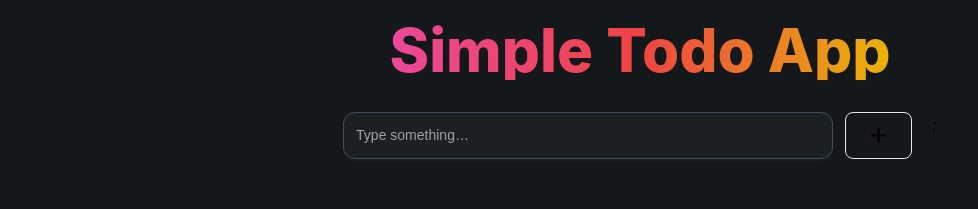
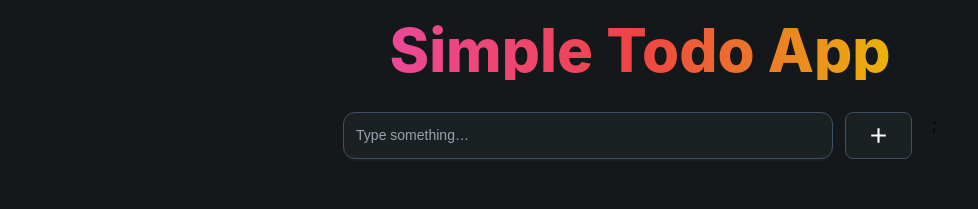
Before and after one commit to doandroidsdreamof/react-firebase-todo-list, a React (Create React App) app: page /home in a window 1280 px wide. Shown: the top 209 px of the page, without its empty margins (0-978 px from the left). Built offline with nearby package versions, Linux system fonts and the light colour scheme; no server answers; the database is empty; sample sign-in values are in the browser's storage.

Commit message:
types && interfaces folder

```diff
--- a/src/App.tsx
+++ b/src/App.tsx
@@ -20,7 +20,7 @@ function App() {
 
 
 
-
+/*
   onAuthStateChanged(auth, (user) => {
     if (user) {
 
@@ -31,9 +31,9 @@ function App() {
       // ...
     }
   });
+*/
 
 
-console.log(user)
 
   return (
     <AuthProvider>
--- a/src/components/todo/AddButton.tsx
+++ b/src/components/todo/AddButton.tsx
@@ -6,7 +6,7 @@ const AddButton = () => {
     <>
       <button
         type='submit'
-        className='  border ml-auto block  focus:outline-none hover:bg-gray-100  font-medium rounded-lg text-sm px-5 py-2.5 mr-2 mb-2 dark:bg-bg-second dark:text-white dark:border-[#3E5060] dark:hover:bg-gray-700 dark:hover:border-[#80BFFF]  dark:focus:ring-gray-700'
+        className='  border ml-auto block  focus:outline-none  font-medium rounded-lg text-sm px-5 py-2.5 mr-2 mb-2 bg-bg-second text-white border-[#3E5060] hover:bg-gray-700 hover:border-[#80BFFF]  focus:ring-gray-700'
       >
         <MdOutlineAdd className='hover:rotate-90   ease-in duration-200' size={25} />
       </button>
--- a/src/index.tsx
+++ b/src/index.tsx
@@ -7,9 +7,9 @@ import { BrowserRouter } from 'react-router-dom'
 
 const root = ReactDOM.createRoot(document.getElementById('root')!)
 root.render(
-  <React.StrictMode>
+
     <BrowserRouter>
         <App />
     </BrowserRouter>
-  </React.StrictMode>,
+
 )
--- a/src/layouts/TodoWrapper.tsx
+++ b/src/layouts/TodoWrapper.tsx
@@ -1,39 +1,52 @@
-import React, { useState, FC, useContext } from 'react'
+import React, { useState, useEffect, useContext, FC, FormEvent, MouseEvent } from 'react'
 import { getAuth } from 'firebase/auth'
 import { AuthContext } from '../context/AuthContext'
+import { db } from '../firebase'
+import { Todosdata, TodoWrapperChildren } from '../types/Todos'
+import {
+  doc,
+  setDoc,
+  Timestamp,
+  addDoc,
+  collection,
+  query,
+  onSnapshot,
+  updateDoc,
+  deleteDoc,
+} from 'firebase/firestore'
 
-interface ChildrenProps {
-  TodoHead: React.ReactNode;
-  TextInput: React.ReactNode;
-  AddButton: React.ReactNode;
-  LogOutButton: React.ReactNode;
-  todos: [ todo: string, completed: boolean, id: string];
-
-
-
-}
-
-const TodoWrapper: FC<ChildrenProps> = (props) => {
+const TodoWrapper: FC<TodoWrapperChildren> = (props) => {
   const auth = getAuth()
   const user = useContext(AuthContext)
-  console.log('here =>', props.todos)
+  const [todos, setTodos]: any[] = useState([])
 
-
+  useEffect(() => {
+    const q = query(collection(db, 'Todo'))
+    const todosArr: Array<Todosdata> = [{ todo: '', completed: false, id: '' }]
+    const unsubscribe = onSnapshot(q, (querySnapshot) => {
+      querySnapshot.forEach((doc) => {
+        todosArr.push({...doc.data(), id: doc.id })
+      })
+      setTodos([todosArr])
+    })
+    return () => unsubscribe();
+  }, [])
+console.log(todos)
   return (
-    <div className={user === null ? 'hidden' : 'bg-bg-color h-screen  '}>
+    <div className={user === null ? 'hidden' : 'bg-bg-color h-screen min-h-fit  '}>
       <div className='flex flex-col  justify-center p-5 items-center gap-y-8'>
         {props.TodoHead}
         <div className=' w-fit justify-center flex flex-col  '>
           {props.TextInput}
-       <div className=" border-white w-full"></div>
+          <div className=' border-white w-full'>
+
+
           </div>
         </div>
-      <div className='w-fit h-fit flex   absolute bottom-5 left-5 '>
+      </div>
+      <div className='w-fit h-fit flex absolute bottom-5 left-5 flex-col-reverse'>
         {props.LogOutButton}
       </div>
-
-
-
     </div>
   )
 }
--- a/src/pages/Home.tsx
+++ b/src/pages/Home.tsx
@@ -20,28 +20,14 @@ import AddButton from '../components/todo/AddButton'
 import TodoWrapper from '../layouts/TodoWrapper'
 import { type } from 'os'
 
-interface Todosdata {
-  todo?: string;
-  completed?: boolean;
-  id?: string;
-}
+
 
 const Home: FC = () => {
   const [input, getInput] = useState('')
-  const [todos, setTodos]: any[] = useState([])
-  const user: any = useContext(AuthContext)
-  const auth: any = getAuth()
+  const user = useContext(AuthContext)
+  const auth = getAuth()
 
-  useEffect(() => {
-    const q = query(collection(db, 'Todo'))
-    const todosArr: Array<Todosdata> = [{ todo: '', completed: false, id: '' }]
-    const unsubscribe = onSnapshot(q, (querySnapshot) => {
-      querySnapshot.forEach((doc) => {
-        todosArr.push({ ...doc.data(), id: doc.id })
-      })
-      setTodos(todosArr)
-    })
-  }, [])
+  // console.log('here =>', todos)
 
   const addTodo = async () => {
     if (input === '') {
@@ -70,8 +56,8 @@ const Home: FC = () => {
         AddButton={<AddButton />}
         LogOutButton={<LogOutButton />}
         TextInput={<TextInput addTodo={addTodo} getValues={(e: string) => getInput(e)} />}
-        todos={todos}
       />
+
     </>
   )
 }
--- /dev/null
+++ b/src/types/Todos.ts
@@ -0,0 +1,12 @@
+export interface Todosdata {
+  todo?: string
+  completed?: boolean
+  id?: string
+}
+
+export interface TodoWrapperChildren {
+  TodoHead: React.ReactNode
+  TextInput: React.ReactNode
+  AddButton: React.ReactNode
+  LogOutButton: React.ReactNode
+}
```
Also changed, not shown: .eslintrc.json. Lines whose indentation alone changed are shown as unchanged.
